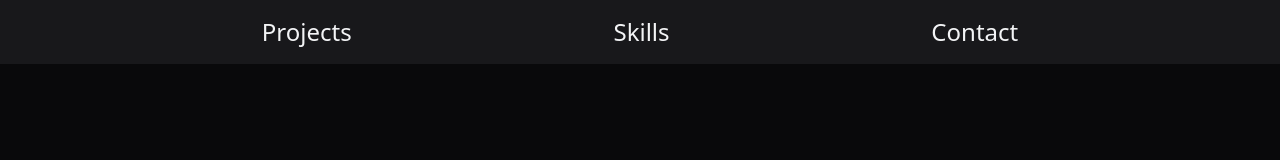
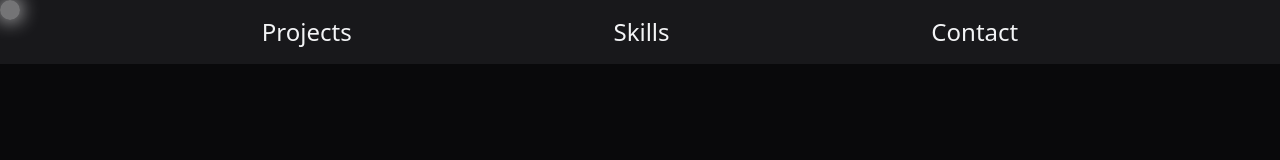
Before and after one commit to AndrewWladis/nextjs-portfolio, a Next.js app: page / in a window 1280 px wide. Shown: the top 160 px of the page. Built offline with nearby package versions, Linux system fonts and the light colour scheme.

Commit message:
added a small light that follows the cursor

```diff
--- a/src/app/globals.css
+++ b/src/app/globals.css
@@ -2,8 +2,18 @@
 @tailwind components;
 @tailwind utilities;
 
+@keyframes pulse {
+  0% { box-shadow: 0 0 10px white; }
+  50% { box-shadow: 0 0 20px white; }
+  100% { box-shadow: 0 0 10px white; }
+}
 
 html {
   scroll-behavior: smooth;
   background-color: #020617;
 }
+
+.shadow-white-glow {
+  box-shadow: 0 0 10px white;
+  animation: pulse 4s infinite;
+}
--- a/src/app/page.tsx
+++ b/src/app/page.tsx
@@ -2,15 +2,28 @@
 import { useState, useEffect } from 'react';
 import Image from 'next/image'
 import { BsGithub, BsEnvelope } from "react-icons/bs";
+import { useMediaQuery } from 'react-responsive';
 
 export default function Home() {
   const [width, setWidth] = useState(1000);
+  const [mousePosition, setMousePosition] = useState({ x: 0, y: 0 });
+  const isDesktop = useMediaQuery({ minWidth: 1024 });
+
+  const handleMouseMove = (event: MouseEvent) => {
+    setMousePosition({ x: event.clientX, y: event.clientY });
+  };
+
   useEffect(() => {
+    window.addEventListener('mousemove', handleMouseMove);
     setWidth(window.innerWidth);
+
+    return () => {
+      window.removeEventListener('mousemove', handleMouseMove);
+    };
   }, []);
 
   return (
-    <main className="w-full bg-zinc-950 scroll-smooth h-screen overflow-x-hidden ">
+    <main className="w-full bg-zinc-950 scroll-smooth h-screen">
       <nav className="w-full sticky top-0 flex items-center justify-evenly bg-zinc-900 h-fit">
         <a href="#projects">
           <p className="text-gray-100 text-2xl font-sans py-4">Projects</p>
@@ -25,6 +38,15 @@ export default function Home() {
       <div className="w-full flex items-center justify-center flex-col h-5/6">
         <h1 className="text-gray-100 text-5xl font-sans font-semibold">Andrew Wladis</h1>
         <h2 className="text-gray-100 text-4xl font-sans">Software Developer</h2>
+        {isDesktop ? <div
+          className="bg-white bg-opacity-40 absolute rounded-xl shadow-white-glow"
+          style={{
+            width: '20px',
+            height: '20px',
+            top: mousePosition.y + 'px',
+            left: mousePosition.x + 'px',
+          }}
+        ></div> : null}
       </div>
       <div id="projects" className="w-full h-5/6 bg-gradient-to-b from-zinc-950 to-blue-950 flex flex-col" style={{ paddingTop: 70 }}>
         <h1 className="text-gray-100 text-3xl font-sans text-center">Some of my more recent projects...</h1>
@@ -115,8 +137,8 @@ export default function Home() {
           ))}
         </div>
       </div>
-      <div id="contact" className="w-full bg-zinc-950 h-1/6 flex flex-col pt-6">
-        <h1 className="text-gray-100 text-4xl font-sans text-center p-2">Contact</h1>
+      <div id="contact" className="w-full bg-zinc-950 h-1/6 flex flex-col pt-2">
+        <h1 className="text-gray-100 text-4xl font-sans text-center">Contact</h1>
         <div className="w-full bg-zinc-950 flex flex-row justify-center items-end">
           <a href="https://github.com/AndrewWladis/" className='p-4' target="blank">
             <BsGithub color='white' size={50} />
```
